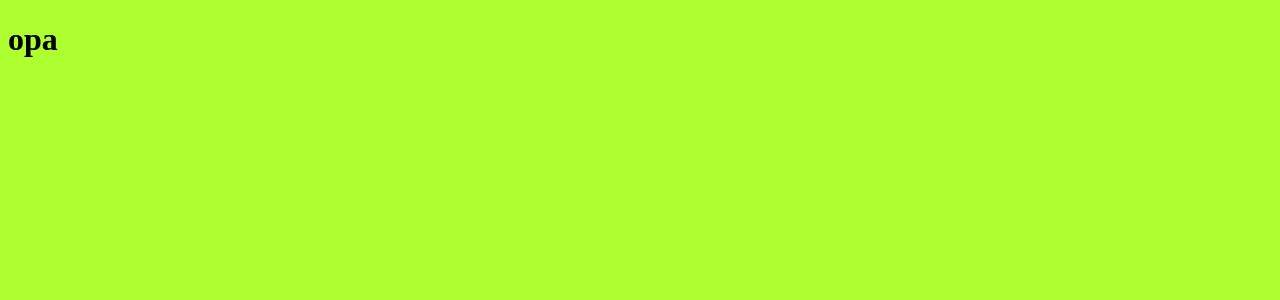
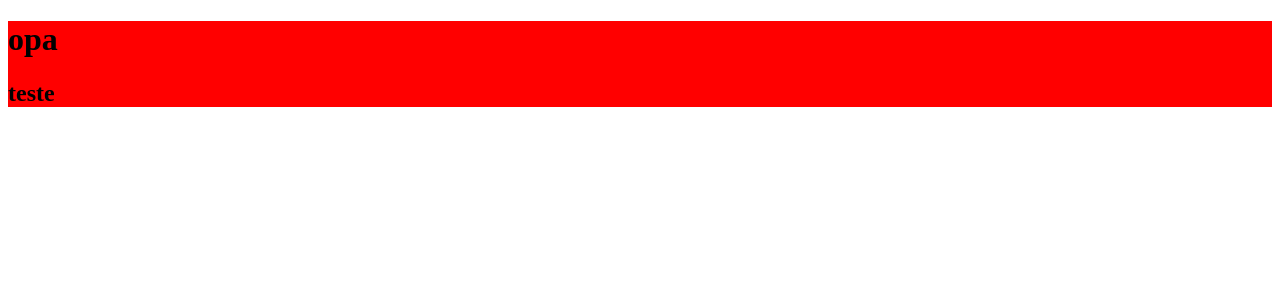
Before and after one commit to rodfrutuoso/Notes, a React (Vite) app: page / in a window 1280 px wide. Shown: the top 300 px of the page. Built offline with nearby package versions, Linux system fonts and the light colour scheme.

Commit message:
styled componets

```diff
--- a/package.json
+++ b/package.json
@@ -11,7 +11,8 @@
   },
   "dependencies": {
     "react": "^18.2.0",
-    "react-dom": "^18.2.0"
+    "react-dom": "^18.2.0",
+    "styled-components": "^6.1.0"
   },
   "devDependencies": {
     "@types/react": "^18.2.15",
--- a/src/pages/Details/index.jsx
+++ b/src/pages/Details/index.jsx
@@ -1,10 +1,10 @@
-import "./style.css";
+import { Container } from "./style";
 
 export function Details() {
   return (
-    <>
+    <Container>
       <h1>opa</h1>
-
-    </>
+      <h2>teste</h2>
+    </Container>
   )
 }
--- a/src/pages/Details/style.css
+++ /dev/null
@@ -1,3 +0,0 @@
-body {
-    background: greenyellow;
-}
--- /dev/null
+++ b/src/pages/Details/style.js
@@ -0,0 +1,5 @@
+import styled from "styled-components";
+
+export const Container = styled.div`
+    background: red;
+`
```
Also changed, not shown: 2 other files (tests, documents, lock files or other folders).
